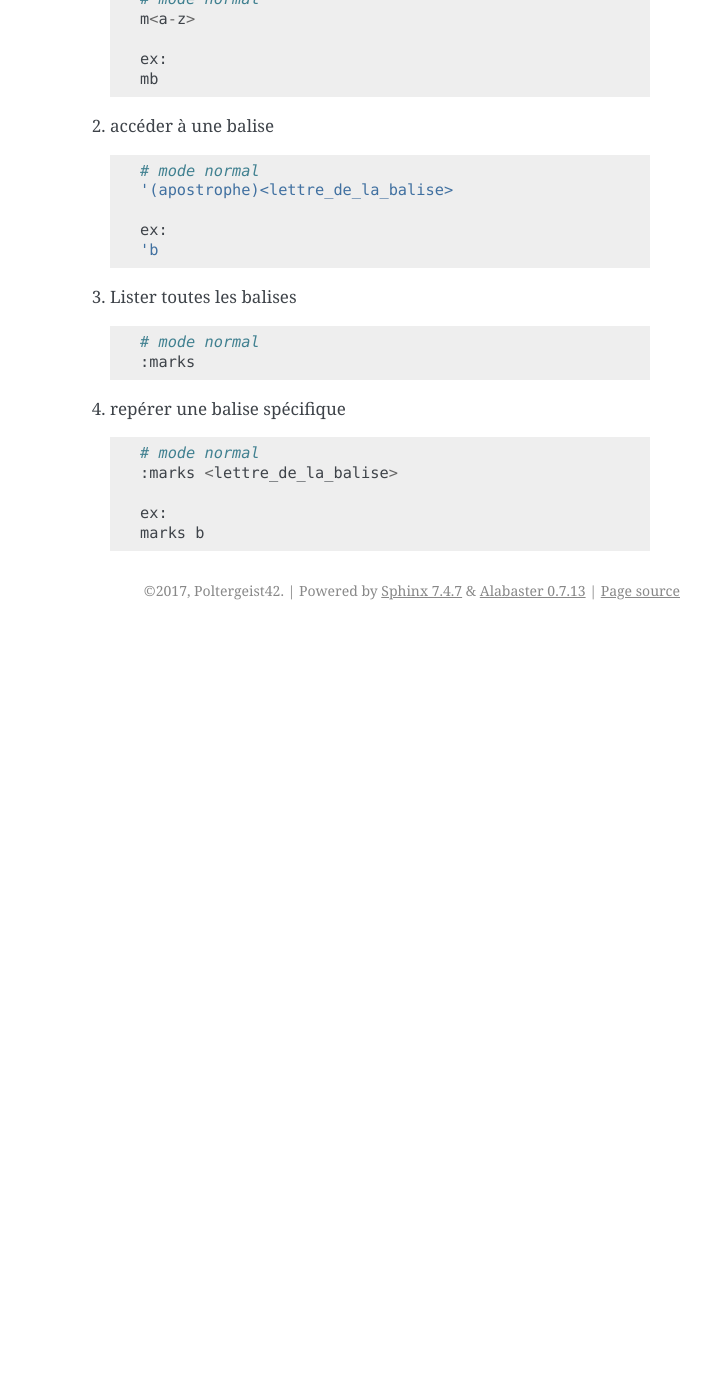
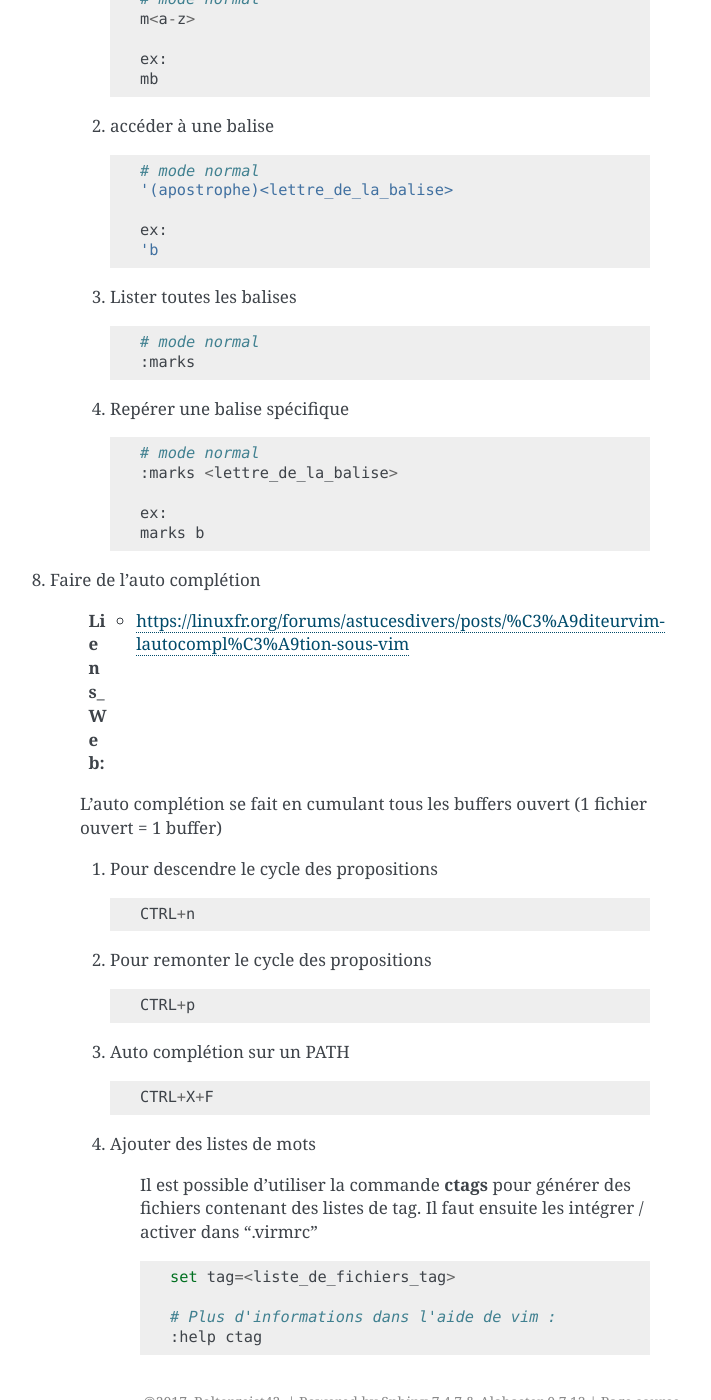
Before and after one commit to poltergeist42/JDM, a Sphinx documentation site: the page built from _1_userDoc/source/VIM.rst, in a window 1280 px wide and 1400 px high, scrolled down 4822 px. Shown: the whole window, without its empty margins (430-1141 px from the left). Built offline with Sphinx 7.4.7, drawn with Linux system fonts in a browser that asks for light colours; before the commit the page ends 5452 px from its top, so only the background shows below that.

```diff
--- a/_1_userDoc/source/VIM.rst
+++ b/_1_userDoc/source/VIM.rst
@@ -251,10 +251,39 @@ Liste des commandes et fonctions utiles
             # mode normal
             :marks
 
-        #. repérer une balise spécifique ::
+        #. Repérer une balise spécifique ::
 
             # mode normal
             :marks <lettre_de_la_balise>
 
             ex:
             marks b
+
+    #. Faire de l'auto complétion
+
+        :Liens_Web:
+                * https://linuxfr.org/forums/astucesdivers/posts/%C3%A9diteurvim-lautocompl%C3%A9tion-sous-vim
+
+        L'auto complétion se fait en cumulant tous les buffers ouvert (1 fichier ouvert = 1 buffer)
+
+        #. Pour descendre le cycle des propositions ::
+
+            CTRL+n
+
+        #. Pour remonter le cycle des propositions ::
+
+            CTRL+p
+
+        #. Auto complétion sur un PATH ::
+
+            CTRL+X+F
+
+        #. Ajouter des listes de mots
+
+            Il est possible d'utiliser la commande **ctags** pour générer des fichiers contenant
+            des listes de tag. Il faut ensuite les intégrer / activer dans '.virmrc' ::
+
+                set tag=<liste_de_fichiers_tag>
+
+                # Plus d'informations dans l'aide de vim :
+                :help ctag
```
Also changed, not shown: _1_userDoc/source/DataBase.rst (+23 -0 lines).
